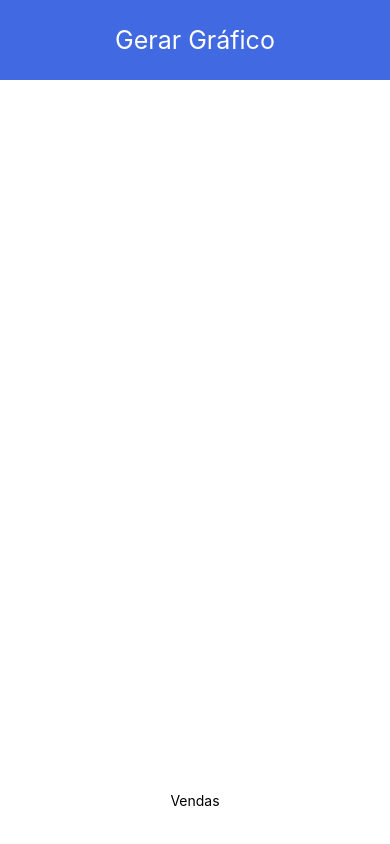
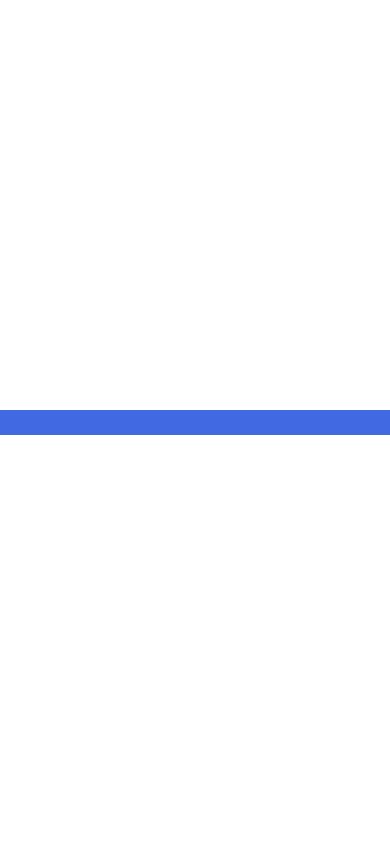
Before and after one commit to Miguel-Barros-Clear/learning-react-native-01, a React Native app: screen / in a window 390 px wide. Built offline with nearby package versions, Linux system fonts and the light colour scheme.

Commit message:
feat: using interpolated animations

```diff
--- a/App.tsx
+++ b/App.tsx
@@ -7,78 +7,41 @@
   TouchableOpacity,
   View,
 } from 'react-native';
-
 export default class App extends Component {
   constructor(props) {
     super(props);
     this.state = {
-      LarAnimada: new Animated.Value(150),
-      AltAnimada: new Animated.Value(35),
-      OpAnimada: new Animated.Value(0),
+      LarAnimada: new Animated.Value(50),
     };
 
-    this.carregarGrafico = this.carregarGrafico.bind(this);
-  }
-
-  carregarGrafico() {
-    Animated.sequence([
-      Animated.timing(this.state.OpAnimada, {
-        toValue: 1,
-        duration: 400,
-      }),
-      Animated.timing(this.state.AltAnimada, {
-        toValue: 300,
-        duration: 1000,
-      }),
-    ]).start();
+    Animated.timing(this.state.LarAnimada, {
+      toValue: 100,
+      duration: 5000,
+    }).start();
   }
 
   render() {
+    let porcentagemAnimate = this.state.LarAnimada.interpolate({
+      inputRange: [0, 100],
+      outputRange: ['0%', '100%'],
+    });
     return (
-      <View style={{ flex: 1 }}>
-        <View
+      <View style={styles.container}>
+        <Animated.View
           style={{
-            height: 80,
-            alignItems: 'center',
-            justifyContent: 'center',
-            flexDirection: 'row',
             backgroundColor: '#4169E1',
-          }}>
-          <TouchableOpacity onPress={this.carregarGrafico}>
-            <Text style={{ fontSize: 25, color: '#FFF' }}>Gerar Gráfico</Text>
-          </TouchableOpacity>
-        </View>
-
-        <View
-          style={{ flex: 1, justifyContent: 'flex-end', alignItems: 'center' }}>
-          <Text>Vendas</Text>
-          <Animated.View
-            style={{
-              width: this.state.LarAnimada,
-              height: this.state.AltAnimada,
-              backgroundColor: '#F00',
-              justifyContent: 'center',
-              opacity: this.state.OpAnimada,
-            }}>
-            <Text
-              style={{
-                color: '#FFF',
-                fontSize: 20,
-                textAlign: 'center',
-              }}>
-              R$ 150,00
-            </Text>
-          </Animated.View>
-        </View>
+            width: porcentagemAnimate,
+            height: 25,
+          }}
+        />
       </View>
     );
   }
 }
-
 const styles = StyleSheet.create({
   container: {
     flex: 1,
     justifyContent: 'center',
-    alignItems: 'center',
+    alignItems: 'flex-start',
   },
 });
```
